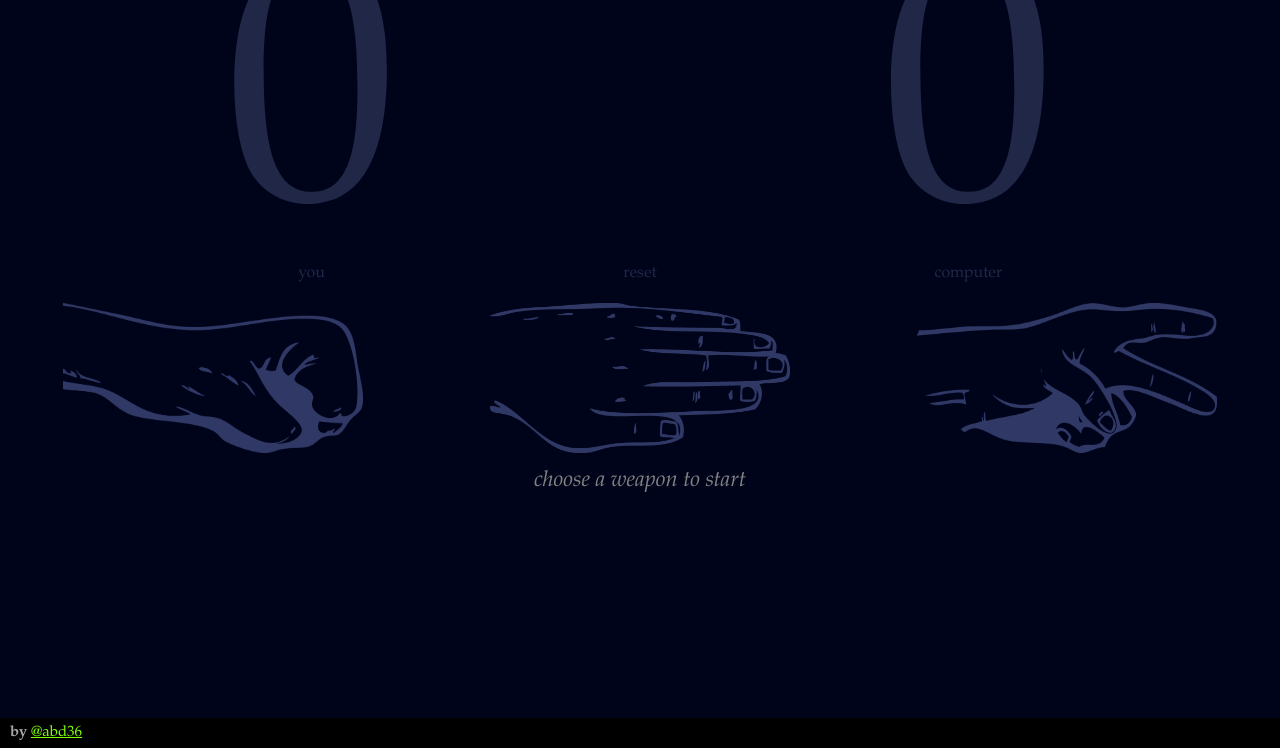
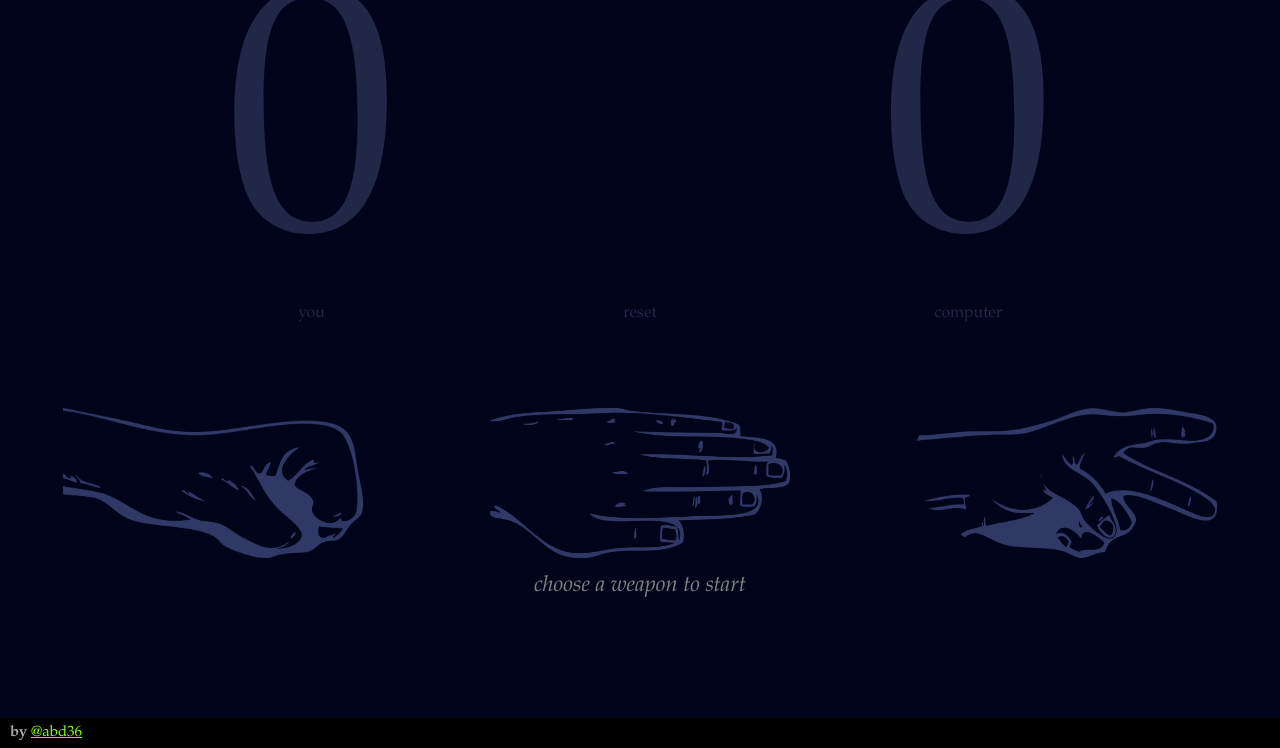
Before and after one commit to abd36/rockpaperscissors, a plain HTML site: page index.html in a window 1280 px wide. Shown: the part 52-800 px from the top of the page. Drawn offline with Linux system fonts and the light colour scheme.

Commit message:
Increased size of layout

```diff
--- a/style.css
+++ b/style.css
@@ -35,10 +35,11 @@ a {
 }
 
 #scoresDiv {
-    height: 295px;
+    margin-top: 30px;
+    margin-bottom: 40px;
     display: grid;
-    grid-template-columns: 120 120 120;
-    grid-template-rows: 250px 60px;
+    grid-template-columns: auto auto auto;
+    grid-template-rows: 250px 80px;
     justify-items: center;
     align-items: center;
     justify-content: space-evenly;
@@ -125,5 +126,5 @@ p {
 }
 
 .hover {
-    transform: scale(1.1);
+    transform: scale(1.3);
 }
```
